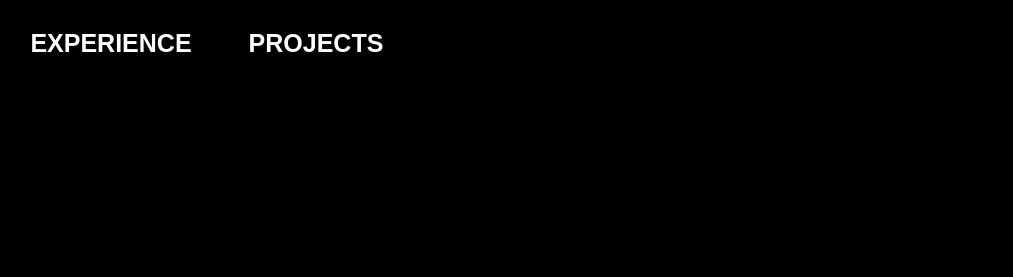
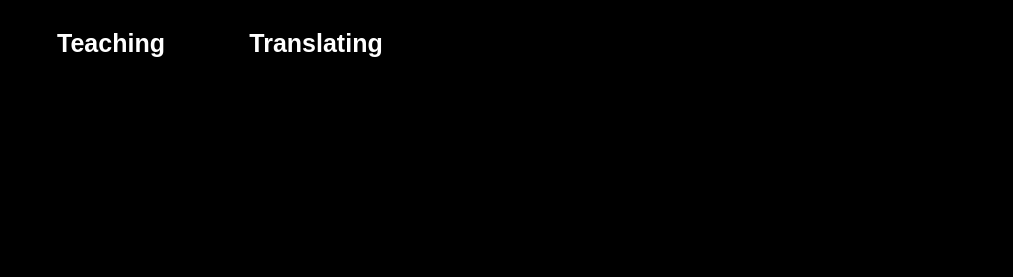
Before and after one commit to Jose-Donin/joedonin.com, a plain HTML site: page index.html in a window 1280 px wide. Shown: the top 277 px of the page, without its empty margins (2-1015 px from the left). Drawn offline with Linux system fonts and the light colour scheme.

Commit message:
Update index.html

```diff
--- a/index.html
+++ b/index.html
@@ -22,14 +22,14 @@
 
 			<div class="EXPERIENCE">
 				<a href="experience.html">
-				<h2>EXPERIENCE</h2>
+				<h2>Teaching</h2>
 				</a>
 			</div>
 
 
 			<div class="projects">
 				<a href="projects.html">
-					<h2>PROJECTS<h2>
+					<h2>Translating<h2>
 				</a>
 			</div>
 		</div>
```
